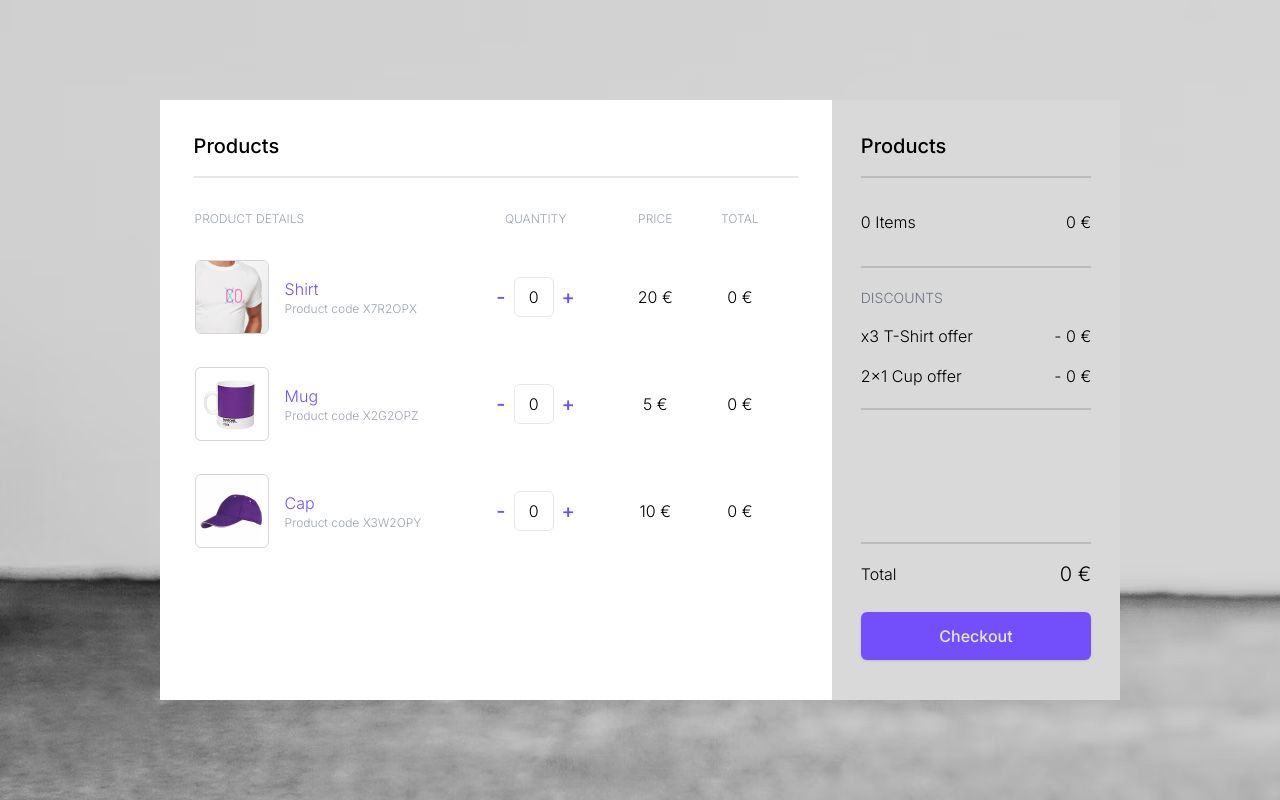
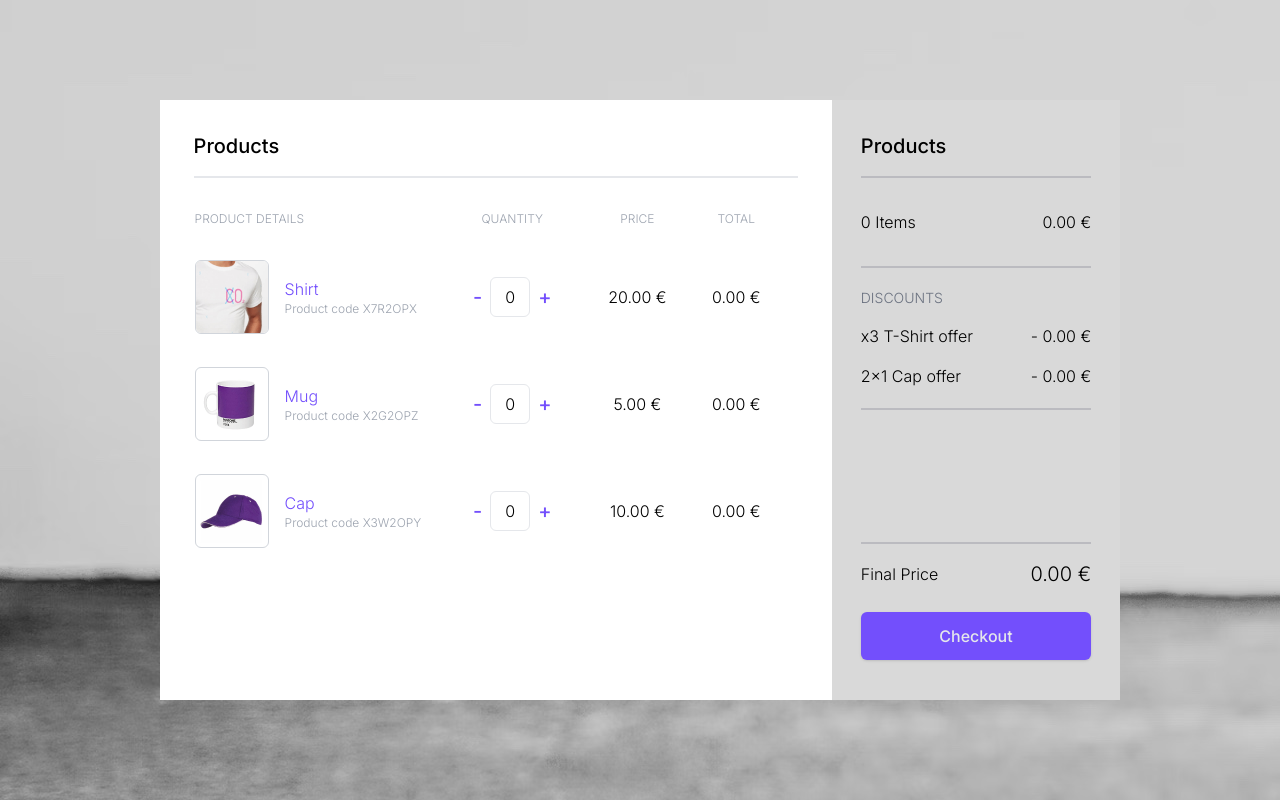
Before and after one commit to shldhll/shopping-cart, a Next.js app: page / in a window 1280 px wide. Built offline with nearby package versions, Linux system fonts and the light colour scheme.

Commit message:
implementation for final price calculation

```diff
--- a/src/app/page.tsx
+++ b/src/app/page.tsx
@@ -7,8 +7,12 @@ export default function Home() {
   const [productQuantity, setProductQuantity] = useState<Record<string, number>>({});
   const [totalCount, setTotalCount] = useState<number>(0);
   const [totalPrice, setTotalPrice] = useState<number>(0);
+  const [tshirtDiscount, setTshirtDiscount] = useState<number>(0);
+  const [capDiscount, setCapDiscount] = useState<number>(0);
+  const [finalPrice, setFinalPrice] = useState<number>(0);
 
   useEffect(() => {
+    // Setting total product count and price
     let count = 0;
     let price = 0;
 
@@ -21,7 +25,26 @@ export default function Home() {
 
     setTotalCount(count);
     setTotalPrice(price);
+
+    // Setting discounts
+    const tshirtCount = productQuantity["TSHIRT"] || 0;
+    const capCount = productQuantity["CAP"] || 0;
+
+    const tshirtPrice = products.find((product: IProduct) => product.code === "TSHIRT")?.price || 0;
+    const capPrice = products.find((product: IProduct) => product.code === "CAP")?.price || 0;
+
+    if (tshirtCount >= 3) {
+      setTshirtDiscount(tshirtCount * (tshirtPrice * 0.25));
+    } else {
+      setTshirtDiscount(0);
+    }
+
+    setCapDiscount(Math.floor(capCount / 3) * capPrice);
   }, [productQuantity])
+
+  useEffect(() => {
+    setFinalPrice(totalPrice - tshirtDiscount - capDiscount);
+  }, [totalPrice, tshirtDiscount, capDiscount])
 
   const incrementProductQuantity = (productCode: string) => {
     // Create a new key for the product and set the value to '1' if it doesn't exist
@@ -87,11 +110,11 @@ export default function Home() {
                       <button className="text-[#734ffc] p-2 text-xl font-medium" onClick={() => { incrementProductQuantity(product.code) }}>+</button>
                     </div>
                   </td>
-                  <td className="text-center pt-8 pr-8">{product.price} €</td>
+                  <td className="text-center pt-8 pr-8">{product.price.toFixed(2)} €</td>
                   <td className="text-center pt-8 pr-8">{
                     productQuantity[product.code] === undefined
-                      ? 0
-                      : productQuantity[product.code] * product.price
+                      ? Number(0).toFixed(2)
+                      : (productQuantity[product.code] * product.price).toFixed(2)
                   } €</td>
                 </tr>
               ))}
@@ -105,28 +128,28 @@ export default function Home() {
             <p className="mt-8 pb-4 text-xl font-medium border-b-[2px] border-[#bbbbc0] w-[80%]">Products</p>
             <div className="flex w-[80%] py-8 justify-between border-b-[2px] border-[#bbbbc0]">
               <span>{totalCount} Items</span>
-              <span>{totalPrice} €</span>
+              <span>{totalPrice.toFixed(2)} €</span>
             </div>
             <div className="flex flex-col w-[80%] py-5 border-b-[2px] border-[#bbbbc0] space-y-4">
               <span className="uppercase font-light text-sm text-gray-500">Discounts</span>
               <div className="flex flex-col">
                 <div className="flex justify-between">
                   <span>x3 T-Shirt offer</span>
-                  <span>- 0 €</span>
+                  <span>- {tshirtDiscount.toFixed(2)} €</span>
                 </div>
               </div>
               <div className="flex flex-col">
                 <div className="flex justify-between">
-                  <span>2x1 Cup offer</span>
-                  <span>- 0 €</span>
+                  <span>2x1 Cap offer</span>
+                  <span>- {capDiscount.toFixed(2)} €</span>
                 </div>
               </div>
             </div>
           </div>
           <div className="w-full flex flex-col items-center">
             <div className="flex w-[80%] mb-2 py-4 justify-between border-t-[2px] border-[#bbbbc0] items-center">
-              <span>Total</span>
-              <span className="text-xl">{totalPrice} €</span>
+              <span>Final Price</span>
+              <span className="text-xl">{finalPrice.toFixed(2)} €</span>
             </div>
             <button className="bg-[#734ffc] w-[80%] mb-10 p-3 rounded-md shadow text-gray-200 font-medium">
               Checkout
```
